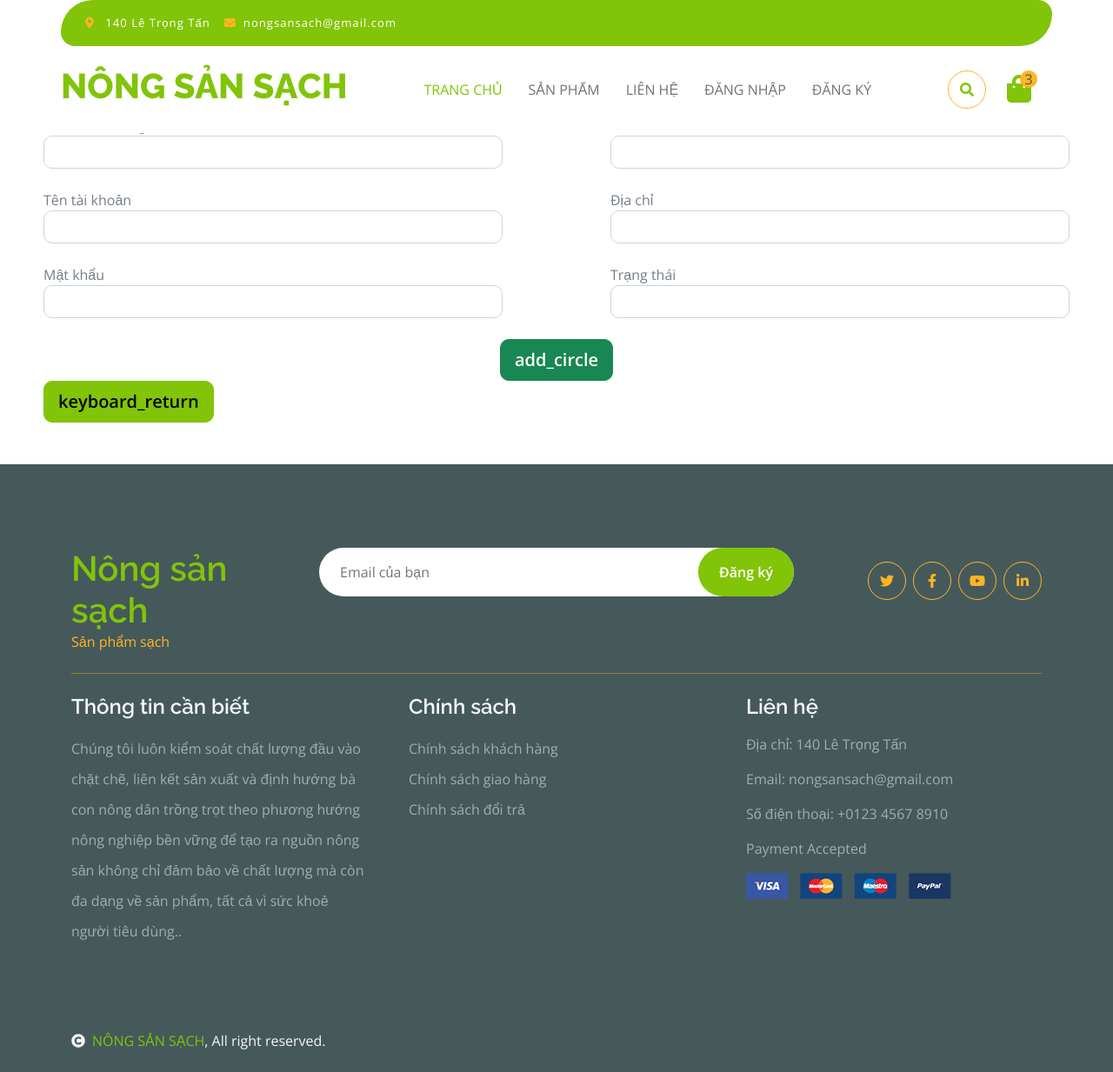
After one commit to Dat0801/web-nongsansach-php, a PHP site: template app/views/admin/customers/AddCustomer.php in a window 1280 px wide. The commit adds this page. Shown: the whole page at 87% size. Run offline with PHP 8.4, Linux system fonts and the light colour scheme; the template is opened without the code that fills it, so the values that code supplies are empty; some libraries are stand-ins or nearby versions.

Commit message:
add form add employee and form add phieunhap

```diff
--- /dev/null
+++ b/app/views/admin/customers/AddCustomer.php
@@ -0,0 +1,59 @@
+<center>
+    <h2>Thêm Khách Hàng</h2>
+</center>
+<form action="<?php echo _WEB_ROOT ?>/admin/Customer/addCustomer" method="post">
+    <div class="row">
+        <div style="margin: 0px 50px;" class="col">
+            <div>
+                <label for="">Mã khách hàng</label>
+                <input type="text" name="MaKH" class="form-control" disabled/>
+            </div>
+            <br />
+            <div>
+                <label for="">Tên khách hàng</label>
+                <input type="text" name="TenKH" class="form-control" />
+            </div>
+            <br />
+            <div>
+                <label for="">Tên tài khoản</label>
+                <input type="text" name="Username" class="form-control" />
+            </div>
+            <br />
+            <div>
+                <label for="">Mật khẩu</label>
+                <input type="password" name="Password" class="form-control" />
+            </div>
+            <br />
+
+        </div>
+        <div style="margin: 0px 50px;" class="col">
+            <div>
+                <label for="">Email</label>
+                <input type="email" name="Email" class="form-control" />
+            </div>
+            <br />
+            <div>
+                <label for="">Số điện thoại</label>
+                <input type="text" name="SDT" class="form-control" />
+            </div>
+            <br />
+            <div>
+                <label for="">Địa chỉ</label>
+                <input type="text" name="DiaChi" class="form-control" />
+            </div>
+            <br />
+            <div>
+                <label for="">Trạng thái</label>
+                <input type="number" name="TrangThai" class="form-control" />
+            </div>
+        </div>
+    </div>
+    <div>
+        <center><button type="submit" class="btn  btn-lg btn-success material-symbols-outlined">add_circle </button>
+        </center>
+        <a href="<?php echo _WEB_ROOT ?>/admin/Customer" style="margin: 0px 50px;"
+            class="btn btn-lg btn-primary material-symbols-outlined">
+            keyboard_return
+        </a>
+    </div>
+</form>
--- a/app/views/admin/productRC/ViewProductReceipt.php
+++ b/app/views/admin/productRC/ViewProductReceipt.php
@@ -16,7 +16,7 @@ $list_productRC = $productRC_model->getListWithLimit($display, $position);
 <div class="container-fluid">
     <div class="row">
         <div class="col-md-12 my-3">
-            <a href="<?php echo _WEB_ROOT ?>/admin/productReciept"
+            <a href="<?php echo _WEB_ROOT ?>/admin/productReceipt/viewAddReceipt"
                 class="btn btn-primary material-symbols-outlined">
                 add_circle
             </a>
--- a/app/views/blocks/admin_header.php
+++ b/app/views/blocks/admin_header.php
@@ -151,7 +151,7 @@
                     data-parent="#accordionSidebar">
                     <div class="bg-gradient-success py-2 collapse-inner rounded">
                         <a class="collapse-item" href="<?php echo _WEB_ROOT ?>/admin/customer">Xem khách hàng</a>
-                        <a class="collapse-item" href="Users/ThemUser">Thêm khách hàng</a>
+                        <a class="collapse-item" href="<?php echo _WEB_ROOT ?>/admin/customer/viewAddCustomer">Thêm khách hàng</a>
                     </div>
                 </div>
             </li>
@@ -193,7 +193,7 @@
                     data-parent="#accordionSidebar">
                     <div class="bg-gradient-success py-2 collapse-inner rounded">
                         <a class="collapse-item" href="<?php echo _WEB_ROOT ?>/admin/productReceipt">Xem phiếu nhập</a>
-                        <a class="collapse-item" href="Orders/ThemOrder">Thêm phiếu nhập</a>
+                        <a class="collapse-item" href="<?php echo _WEB_ROOT ?>/admin/productReceipt/viewAddReceipt">Thêm phiếu nhập</a>
                     </div>
                 </div>
             </li>
```
Also changed, not shown: app/controllers/admin/Customer.php (+11 -11 lines), app/controllers/admin/ProductReceipt.php (+11 -0 lines), app/views/admin/productRC/AddProductReceipt.php (added, +48 -0 lines).
